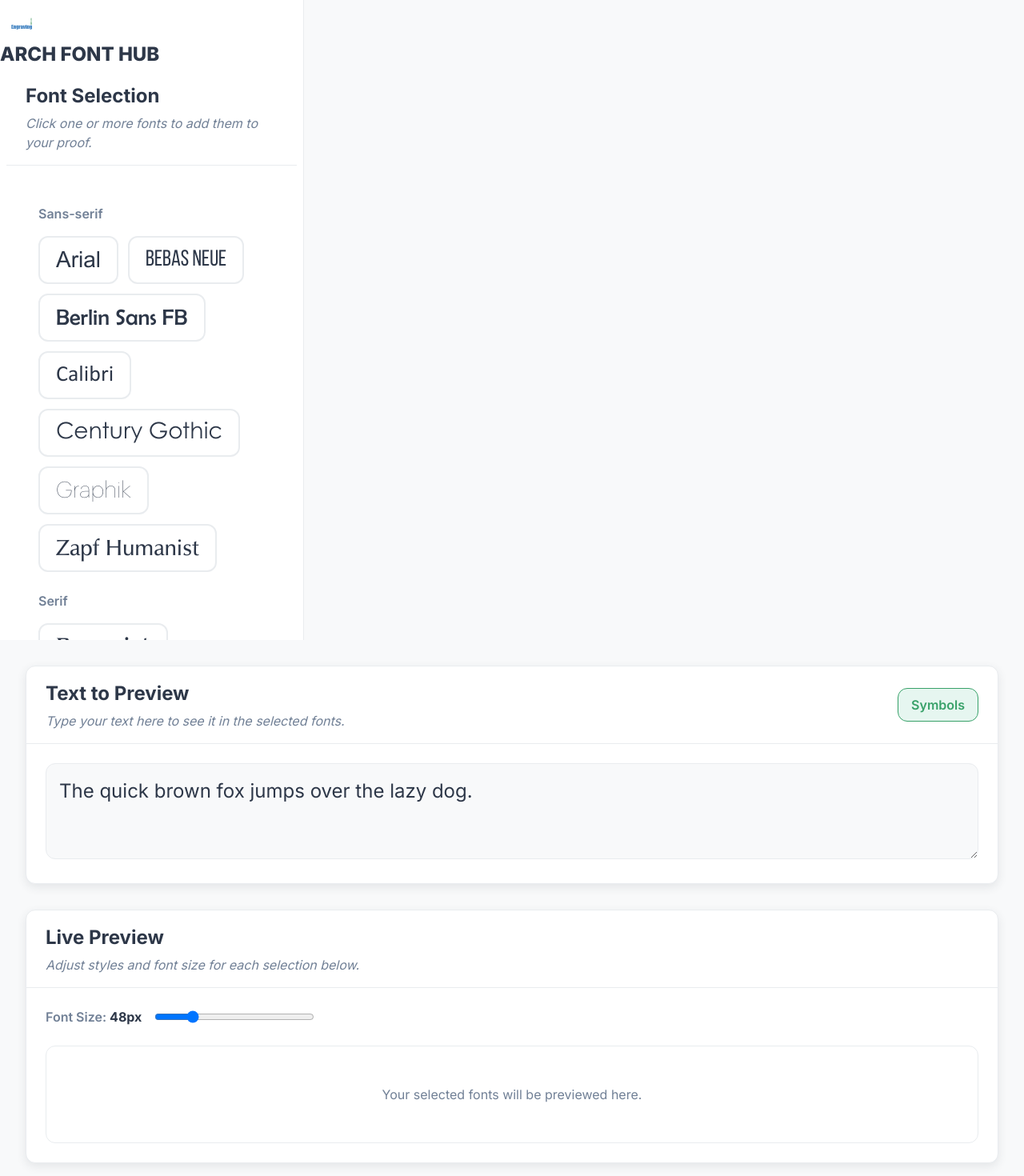
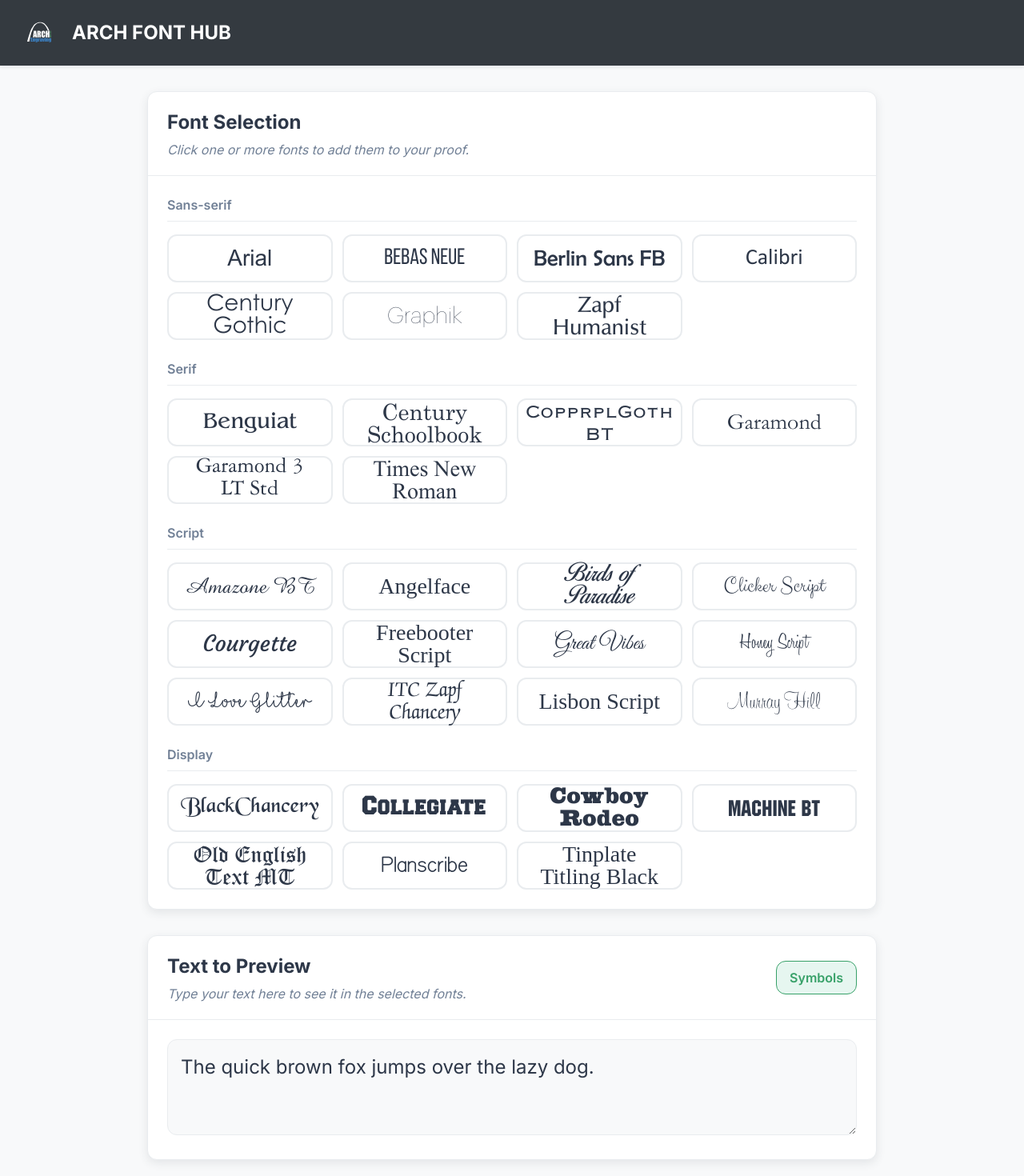
Before and after one commit to Arch-Tom/archfonthub, a React (Vite) app: page / in a window 1280 px wide. Shown: the top 1470 px of the page at 80% size. Built offline with nearby package versions, Linux system fonts and the light colour scheme; a web font is replaced by a local one.

Commit message:
Updating broken redesign elements

```diff
--- a/src/App.css
+++ b/src/App.css
@@ -21,59 +21,35 @@
     color: var(--text-primary);
 }
 
-/* --- Main Layout & Header --- */
+/* --- Header --- */
 .app-header {
     background-color: #343a40;
     color: white;
     display: flex;
+    align-items: center;
+    gap: 1rem;
+    padding: 1rem 1.5rem;
+    box-shadow: 0 2px 4px var(--shadow-color);
+    position: sticky;
+    top: 0;
+    z-index: 10;
 }
 
-/* --- Sidebar (Desktop) / Header (Mobile) --- */
-.sidebar {
-    background-color: var(--bg-card);
-    border-right: 1px solid var(--border-color);
-    width: 380px;
-    flex-shrink: 0;
-    display: flex;
-    flex-direction: column;
-    height: 100vh;
-    position: sticky;
-    top: 0;
-}
-
-.card {
-    background-color: var(--bg-card);
-    border: 1px solid var(--border-color);
-    border-radius: var(--radius);
-    box-shadow: 0 4px 12px var(--shadow-color);
-}
-
-.card-header {
-    padding: 1rem 1.5rem;
-    border-bottom: 1px solid var(--border-color);
-}
-
-.sidebar-logo {
+.header-logo {
     height: 50px; /* Increased logo size */
 }
 
-.sidebar-header h1 {
+.app-header h1 {
     font-size: 1.5rem;
-    font-weight: 800;
+    font-weight: 700;
     margin: 0;
-    color: var(--text-primary);
 }
 
-.sidebar-content {
-    padding: 0 0.5rem 1.5rem;
-    overflow-y: auto;
-    flex-grow: 1;
-}
-
-/* --- Main Content --- */
-.main-content {
-    width: 100%;
-    padding: 2rem;
+/* --- Main Content Layout --- */
+.main-container {
+    max-width: 960px;
+    margin: 0 auto;
+    padding: 2rem 1.5rem;
     display: flex;
     flex-direction: column;
     gap: 2rem;
@@ -87,7 +63,7 @@
 }
 
 .card-header {
-    padding: 1rem 1.5rem;
+    padding: 1.25rem 1.5rem;
     border-bottom: 1px solid var(--border-color);
     position: relative;
 }
@@ -113,14 +89,19 @@
     font-size: 1rem;
     font-weight: 600;
     color: var(--text-secondary);
-    margin: 1.5rem 0 1rem 1rem;
+    margin: 1.5rem 0 1rem 0;
+    padding-bottom: 0.5rem;
+    border-bottom: 1px solid var(--border-color);
+}
+
+.font-category:first-child h3 {
+    margin-top: 0;
 }
 
 .font-button-grid {
-    display: flex;
-    flex-wrap: wrap;
+    display: grid;
+    grid-template-columns: repeat(auto-fill, minmax(200px, 1fr));
     gap: 0.75rem;
-    padding: 0 1rem;
 }
 
 .font-button {
@@ -131,7 +112,7 @@
     color: var(--text-primary);
     border: 2px solid var(--border-color);
     border-radius: var(--radius);
-    padding: 0 1.25rem;
+    padding: 0 1rem;
     height: 60px;
     font-size: 1.75rem;
     line-height: 1;
@@ -195,6 +176,7 @@
     gap: 1rem;
     margin-bottom: 1.5rem;
     color: var(--text-secondary);
+    flex-wrap: wrap;
 }
 
     .preview-controls label {
@@ -208,7 +190,7 @@
 
     .preview-controls input[type="range"] {
         width: 200px;
-        accent-color: var(--accent-blue);
+        accent-color: var(--accent-color);
     }
 
 .preview-area {
@@ -233,6 +215,7 @@
     align-items: center;
     margin-bottom: 1rem;
     gap: 1rem;
+    flex-wrap: wrap;
 }
 
 .font-name-preview {
@@ -243,6 +226,7 @@
 .style-selector {
     display: flex;
     gap: 0.5rem;
+    flex-wrap: wrap;
 }
 
     .style-selector button {
@@ -304,7 +288,7 @@
 }
 
     .submit-button:hover {
-        background-color: var(--accent-blue-hover);
+        background-color: var(--accent-hover);
     }
 
 .submit-button-logo {
@@ -450,30 +434,3 @@
 .toast-error {
     background-color: var(--danger);
 }
-
-/* --- Responsive Layout: Sidebar to Header --- */
-@media (max-width: 1024px) {
-    .app-layout {
-        flex-direction: column;
-    }
-
-    .sidebar {
-        width: 100%;
-        height: auto;
-        flex-direction: column;
-        position: static;
-        border-right: none;
-    }
-
-    .sidebar-header {
-        position: sticky;
-        top: 0;
-        background-color: var(--bg-card);
-        z-index: 10;
-        width: 100%;
-    }
-
-    .main-content {
-        padding: 1.5rem;
-    }
-}
--- a/src/App.jsx
+++ b/src/App.jsx
@@ -2,7 +2,6 @@
 import './App.css';
 
 // --- Helper Icons ---
-const CheckIcon = () => (<svg xmlns="http://www.w3.org/2000/svg" viewBox="0 0 20 20" fill="currentColor" className="w-5 h-5"><path fillRule="evenodd" d="M16.704 4.153a.75.75 0 01.143 1.052l-8 10.5a.75.75 0 01-1.127.075l-4.5-4.5a.75.75 0 011.06-1.06l3.894 3.893 7.48-9.817a.75.75 0 011.052-.143z" clipRule="evenodd" /></svg>);
 const XIcon = () => (<svg xmlns="http://www.w3.org/2000/svg" viewBox="0 0 20 20" fill="currentColor" className="w-5 h-5"><path d="M6.28 5.22a.75.75 0 00-1.06 1.06L8.94 10l-3.72 3.72a.75.75 0 101.06 1.06L10 11.06l3.72 3.72a.75.75 0 101.06-1.06L11.06 10l3.72-3.72a.75.75 0 00-1.06-1.06L10 8.94 6.28 5.22z" /></svg>);
 
 // --- Font Library (Unchanged) ---
@@ -139,13 +138,14 @@
     const glyphs = ['©', '®', '™', '&', '#', '+', '–', '—', '…', '•', '°', '·', '♥', '♡', '♦', '♢', '♣', '♧', '♠', '♤', '★', '☆', '♪', '♫', '←', '→', '↑', '↓', '∞', '†', '✡︎', '✞', '✠', '±', '½', '¼', 'Α', 'Β', 'Γ', 'Δ', 'Ε', 'Ζ', 'Η', 'Θ', 'Ι', 'Κ', 'Λ', 'Μ', 'Ν', 'Ξ', 'Ο', 'Π', 'Ρ', 'Σ', 'Τ', 'Υ', 'Φ', 'Χ', 'Ψ', 'Ω'];
 
     return (
-        <div className="app-layout">
-            <aside className="sidebar">
-                <div className="sidebar-header">
-                    <img src="/images/Arch Vector Logo White.svg" alt="Arch Font Hub Logo" className="sidebar-logo" />
-                    <h1>ARCH FONT HUB</h1>
-                </div>
-                <div className="sidebar-content">
+        <>
+            <header className="app-header">
+                <img src="/images/Arch Vector Logo White.svg" alt="Arch Font Hub Logo" className="header-logo" />
+                <h1>ARCH FONT HUB</h1>
+            </header>
+
+            <main className="main-container">
+                <section className="card">
                     <div className="card-header">
                         <h2>Font Selection</h2>
                         <p>Click one or more fonts to add them to your proof.</p>
@@ -173,15 +173,13 @@
                             </div>
                         ))}
                     </div>
-                </div>
-            </aside>
+                </section>
 
-            <main className="main-content">
                 <section className="card">
                     <div className="card-header">
                         <h2>Text to Preview</h2>
                         <p>Type your text here to see it in the selected fonts.</p>
-                        <button className="symbol-button" onClick={() => setIsGlyphModalOpen(false)}>Symbols</button>
+                        <button className="symbol-button" onClick={() => setIsGlyphModalOpen(true)}>Symbols</button>
                     </div>
                     <div className="card-content">
                         <textarea ref={textInputRef} className="text-input" value={customText} onChange={e => setCustomText(e.target.value)} />
@@ -222,12 +220,12 @@
                     </div>
                 </section>
 
-                <div className="submit-section">
+                <section className="submit-section">
                     <button className="submit-button" onClick={handleInitiateSave}>
                         <img src="/images/Arch Vector Logo White.svg" alt="Logo" className="submit-button-logo" />
                         Submit your selection to Arch Engraving
                     </button>
-                </div>
+                </section>
             </main>
 
             <Modal isOpen={isGlyphModalOpen} onClose={() => setIsGlyphModalOpen(false)} title="Symbol Palette">
@@ -244,7 +242,7 @@
             </Modal>
 
             <div className="toast-container">{toasts.map(t => (<div key={t.id} className={`toast toast-${t.type}`}>{t.message}</div>))}</div>
-        </div>
+        </>
     );
 };
 
--- a/src/index.css
+++ b/src/index.css
@@ -13,13 +13,13 @@
 }
 
 ::-webkit-scrollbar-track {
-    background: var(--bg-main);
+    background: #e9ecef;
 }
 
 ::-webkit-scrollbar-thumb {
     background-color: #adb5bd;
     border-radius: 20px;
-    border: 3px solid var(--bg-main);
+    border: 3px solid #e9ecef;
 }
 
     ::-webkit-scrollbar-thumb:hover {
```
